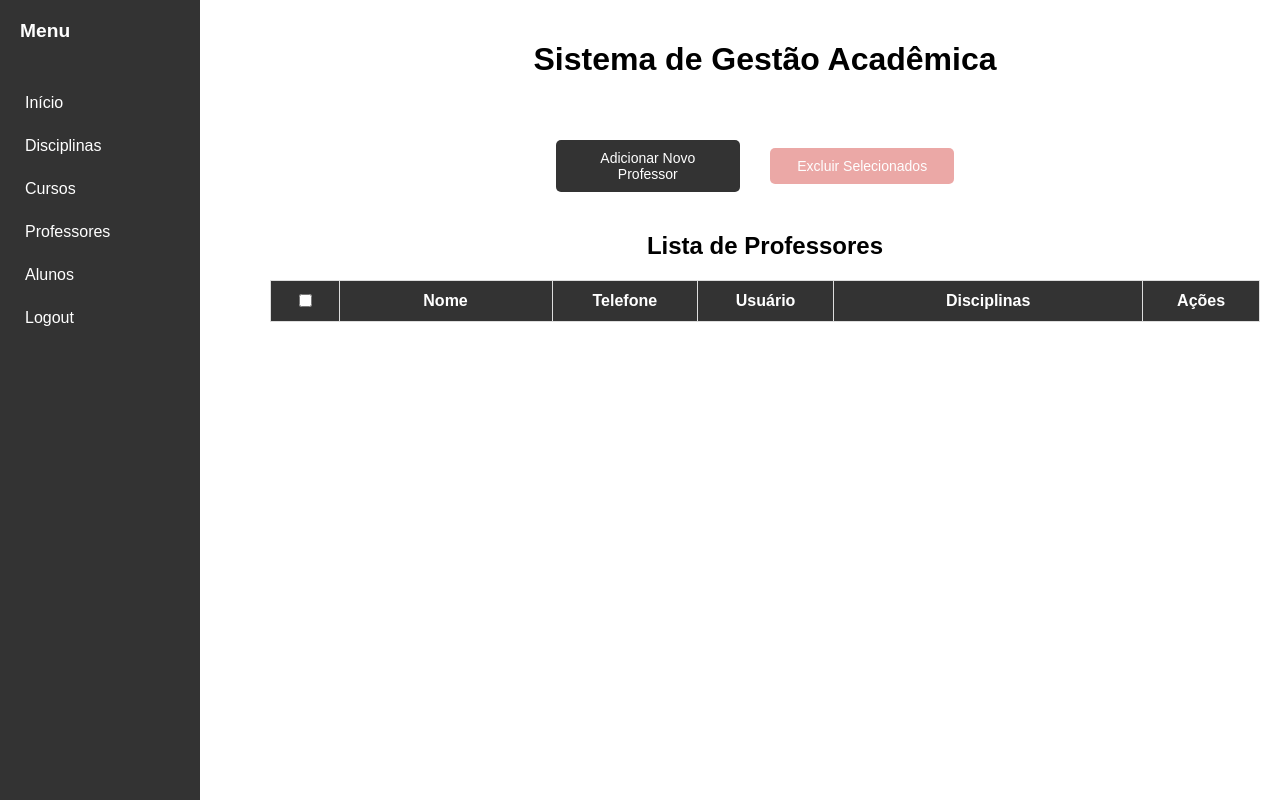
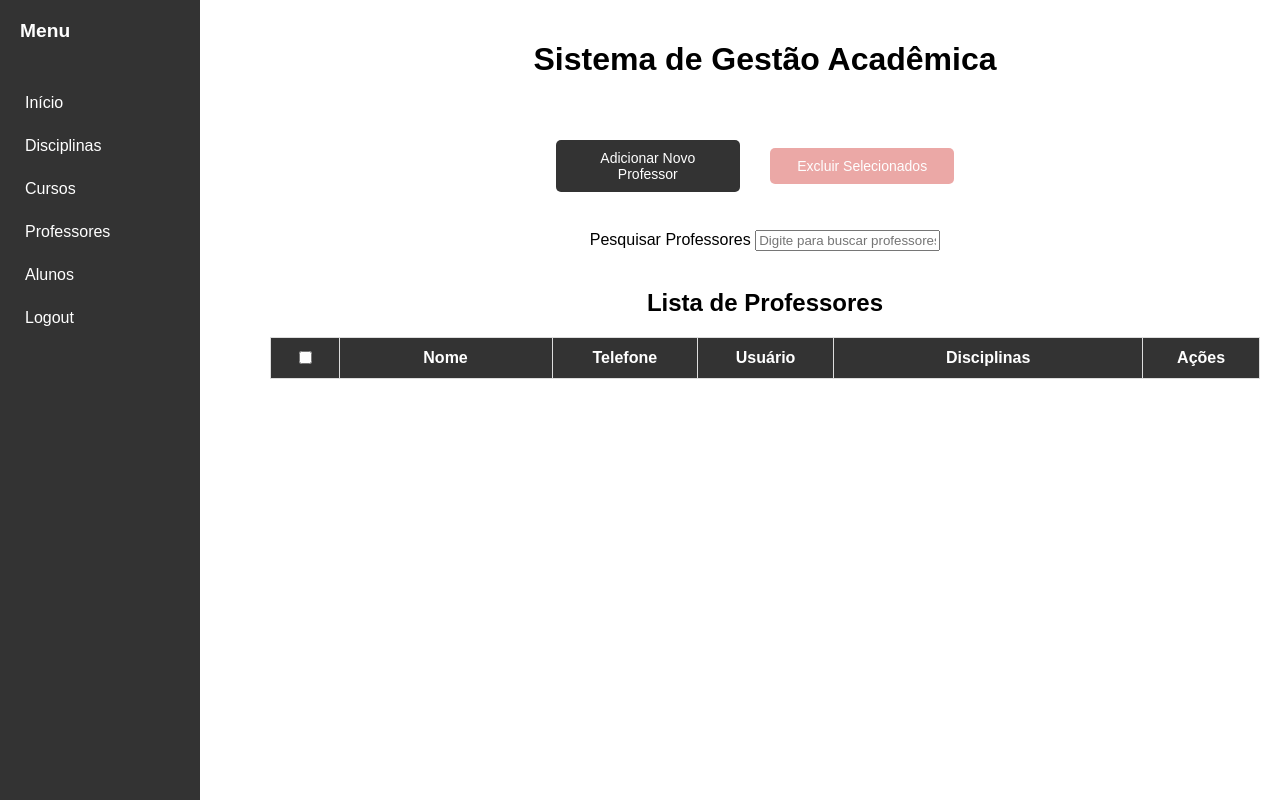
Before and after one commit to Rogeriokjah/programacao-web-fatec, a Flask app: page /professores in a window 1280 px wide. Run offline with Flask 3, Linux system fonts and the light colour scheme; lists and menus that the app fills with data are empty; parts of the project's set-up code (start-up, migrations or seed data) failed here and were passed over.

Commit message:
função de buscar professores

```diff
--- a/app/routes.py
+++ b/app/routes.py
@@ -284,6 +284,23 @@ def buscar_professor():
         "disciplinas": disciplinas
     })
 
+@app.route('/buscar_professores', methods=['GET'])
+@login_required
+def buscar_professores():
+    query = request.args.get('query', '').strip()
+    limite = 10  # Limite de resultados
+    professores = Professor.query.filter(Professor.nome.ilike(f"%{query}%")).limit(limite).all()
+    return jsonify([
+        {
+            "id": professor.id,
+            "nome": professor.nome,
+            "telefone": professor.telefone,
+            "usuario": professor.usuario,
+            "disciplinas": [{"nome": d.nome, "carga_horaria": d.carga_horaria} for d in professor.disciplinas],
+        }
+        for professor in professores
+    ])
+
 
 @app.route('/adicionar_professor', methods=['POST'])
 def adicionar_professor():
--- a/app/templates/professores.html
+++ b/app/templates/professores.html
@@ -8,6 +8,12 @@
     <button type="button" class="button large-button" id="openModal">Adicionar Novo Professor</button>
     <button type="button" class="button button-danger large-button" id="deleteSelected" disabled>Excluir Selecionados</button>
 </div>
+<br>
+<div>
+    <label for="pesquisar_professores">Pesquisar Professores</label>
+    <input type="text" id="pesquisar_professores" placeholder="Digite para buscar professores">
+</div>
+<br>
 
 <h2>Lista de Professores</h2>
 
@@ -22,7 +28,7 @@
             <th style="width: 10%;">Ações</th>
         </tr>
     </thead>
-    <tbody>
+    <tbody id="professoresTableBody">
         {% for professor in professores %}
         <tr>
             <td><input type="checkbox" class="selectItem" data-id="{{ professor.id }}"></td>
@@ -36,9 +42,7 @@
                             {% for disciplina in professor.disciplinas %}
                             <tr>
                                 <td class="disciplina-nome">{{ disciplina.nome }}</td>
-                                <td class="disciplina-separador">
-                                    <div class="hifen">-</div>
-                                </td>
+                                <td class="disciplina-separador"><div class="hifen">-</div></td>
                                 <td class="disciplina-carga">{{ disciplina.carga_horaria }} horas</td>
                             </tr>
                             {% endfor %}
@@ -47,9 +51,9 @@
                 </div>
             </td>
             <td>
-            <button type="button" class="button edit-professor" data-id="{{ professor.id }}">Editar</button>
+                <button type="button" class="button edit-professor" data-id="{{ professor.id }}">Editar</button>
                 <form action="{{ url_for('excluir_professor', id=professor.id) }}" method="POST" style="display:inline;">
-                    <button type="submit" class="button button-danger">Excluir</button>
+                    <button type="submit" class="button button-danger" onclick="return confirm('Tem certeza que deseja excluir?');">Excluir</button>
                 </form>
             </td>
         </tr>
@@ -149,9 +153,114 @@
         const btnOpenModal = document.getElementById("openModal");
         const selectAllCheckbox = document.getElementById("selectAll");
         const deleteSelectedButton = document.getElementById("deleteSelected");
+        const searchProfessoresInput = document.getElementById("pesquisar_professores");
+        const professoresTableBody = document.getElementById("professoresTableBody");
+        let timer;
 
         let professorId = null; // Armazena o ID do professor em edição
+        // Função para buscar professores
+    searchProfessoresInput.addEventListener("input", () => {
+        clearTimeout(timer);
+        const query = searchProfessoresInput.value.trim();
 
+        if (query.length > 0) {
+            timer = setTimeout(() => buscarProfessores(query), 500);
+        } else {
+            location.reload(); // Recarregar para exibir lista completa
+        }
+    });
+
+    function buscarProfessores(query) {
+        fetch(`/buscar_professores?query=${encodeURIComponent(query)}`)
+            .then(response => response.json())
+            .then(professores => {
+                professoresTableBody.innerHTML = professores.map(professor => `
+                    <tr>
+                        <td><input type="checkbox" class="selectItem" data-id="${professor.id}"></td>
+                        <td>${professor.nome}</td>
+                        <td>${professor.telefone}</td>
+                        <td>${professor.usuario}</td>
+                        <td>
+                            <div class="disciplinas-container">
+                                <table class="inner-table">
+                                    <tbody>
+                                        ${professor.disciplinas.map(d => `
+                                            <tr>
+                                                <td class="disciplina-nome">${d.nome}</td>
+                                                <td class="disciplina-separador"><div class="hifen">-</div></td>
+                                                <td class="disciplina-carga">${d.carga_horaria} horas</td>
+                                            </tr>
+                                        `).join('')}
+                                    </tbody>
+                                </table>
+                            </div>
+                        </td>
+                        <td>
+                            <button type="button" class="button edit-professor" data-id="${professor.id}">Editar</button>
+                            <form action="/professores/excluir/${professor.id}" method="POST" style="display:inline;">
+                                <button type="submit" class="button button-danger" onclick="return confirm('Tem certeza que deseja excluir?');">Excluir</button>
+                            </form>
+                        </td>
+                    </tr>
+                `).join('');
+
+                // Reaplica os listeners para os botões "Editar" após renderizar os resultados
+                document.querySelectorAll(".edit-professor").forEach(button => {
+                    button.addEventListener("click", () => {
+                        const professorId = button.dataset.id;
+                        fetch(`/buscar_professor?id=${professorId}`)
+                            .then(response => response.json())
+                            .then(data => {
+                                if (data.error) {
+                                    alert("Erro ao buscar informações do professor.");
+                                    return;
+                                }
+
+                                // Abre o modal e preenche os dados
+                                modal.style.display = "block";
+                                modalTitle.textContent = "Editar Professor";
+                                formProfessor.action = `/editar_professor/${professorId}`;
+                                document.getElementById("nome").value = data.nome;
+                                document.getElementById("telefone").value = data.telefone;
+                                document.getElementById("usuario").value = data.usuario;
+                                document.getElementById("senha").value = data.senha;
+
+                                disciplinasSelecionadas.innerHTML = data.disciplinas
+                                    .map(d => `
+                                        <tr data-id="${d.id}">
+                                            <td>${d.nome}</td>
+                                            <td>${d.carga_horaria} horas</td>
+                                            <td>
+                                                <button type="button" class="button button-danger remove-disciplina">Remover</button>
+                                            </td>
+                                        </tr>`).join("");
+                                updateSelectedIds();
+                            })
+                            .catch(() => alert("Erro ao buscar informações do professor."));
+                    });
+                });
+            })
+            .catch(() => alert("Erro ao buscar professores."));
+    }
+
+
+    // Adiciona os listeners novamente para os botões de editar após re-renderizar
+    function addEventListenersToEditButtons() {
+        document.querySelectorAll(".edit-professor").forEach(button => {
+            button.addEventListener("click", () => {
+                const professorId = button.dataset.id;
+                fetch(`/buscar_professor?id=${professorId}`)
+                    .then(response => response.json())
+                    .then(data => {
+                        // Adicione a lógica para preencher o modal de edição aqui
+                        console.log(data);
+                    })
+                    .catch(() => alert("Erro ao buscar informações do professor."));
+            });
+        });
+    }
+
+    addEventListenersToEditButtons();
         // Abrir modal para adicionar professor
         btnOpenModal.onclick = () => {
             modal.style.display = "block";
```
